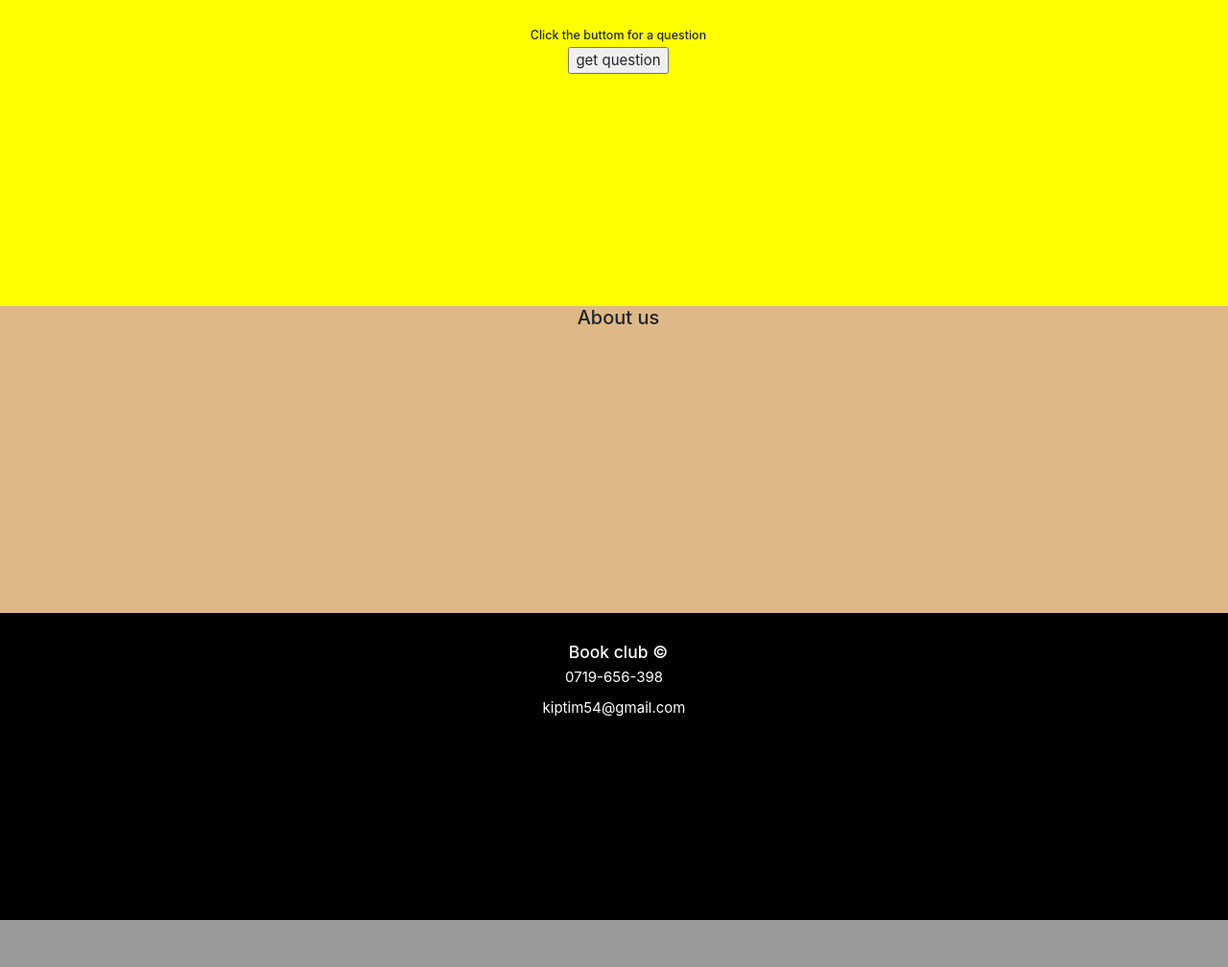
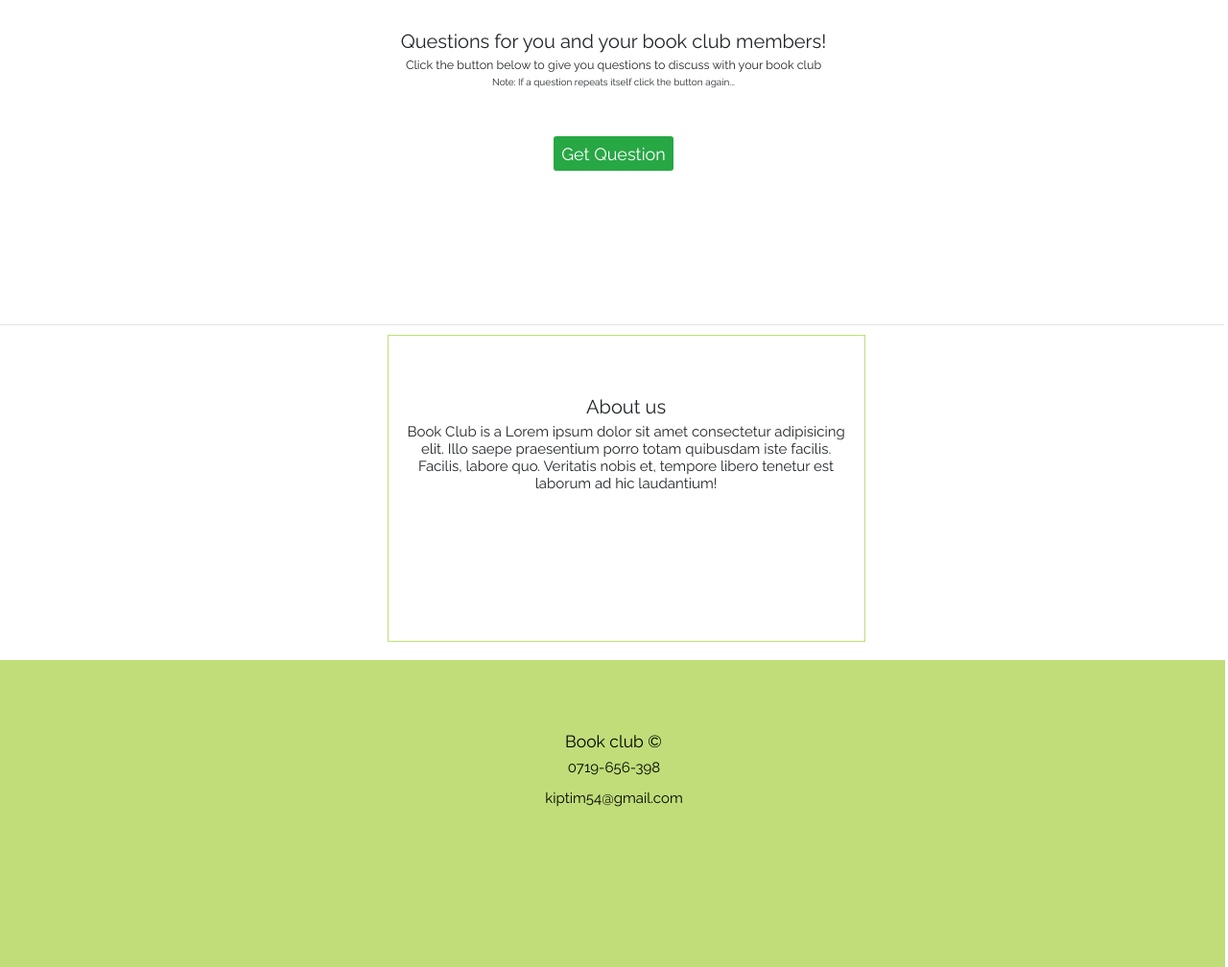
Before and after one commit to Kiptim54/BookClub, a Django app: page / in a window 1280 px wide. Shown: the part 746-1754 px from the top of the page at 96% size. Before the commit the page ends 1705 px from the top, so only its background shows below. Run offline with Django 3.2, Linux system fonts and the light colour scheme; some libraries are stand-ins or nearby versions.

Commit message:
add landing page is presentable

```diff
--- a/BookClub/settings.py
+++ b/BookClub/settings.py
@@ -65,6 +65,7 @@ TEMPLATES = [
                 'django.template.context_processors.request',
                 'django.contrib.auth.context_processors.auth',
                 'django.contrib.messages.context_processors.messages',
+                'django.template.context_processors.media',
             ],
         },
     },
@@ -130,4 +131,6 @@ BOOK_API_KEY='AIzaSyBq3oH1P0mDfWT5y1tzvnUbZIoUwFzU0ZM'
 # https://docs.djangoproject.com/en/2.0/howto/static-files/
 
 STATIC_URL = '/static/'
+MEDIA_URL = '/media/'
+MEDIA_ROOT = os.path.join(BASE_DIR, 'media')
 LOGIN_REDIRECT_URL='/'
--- a/bookclubapp/static/css/base.css
+++ b/bookclubapp/static/css/base.css
@@ -1,9 +1,21 @@
+html, body {
+    max-width: 100%;
+    overflow-x: hidden;
+}
 *{
     font-size:15px;
     margin:0;
-    margin-right: -9px;
-    overflow-x: hidden;
 
+
+    font-family: 'Raleway', sans-serif;
+    padding:0;
+    margin-left: -3px;
+    margin-right: -2px;
+
+}
+.row{
+    margin-right: -15px;
+    margin-left: -9px;
 }
 .container-fluid {
     width: 100%;
@@ -13,8 +25,9 @@
     margin-left: auto;
 }
 nav{
-    background:black;
+
     margin-bottom: -10px;
+
 }
 nav li{
     display:inline-block;
@@ -25,8 +38,8 @@ nav li{
     float:right;
 
 }
-nav a{
-    color:white;
+nav a, nav a:hover{
+    color:#85aa2c;
 }
  ul {
     margin-top: 0;
@@ -45,34 +58,46 @@ img{
 
 #books{
     height:80vh;
-    background:pink;
     margin:0;
-    background-image: url("https://images.pexels.com/photos/405031/pexels-photo-405031.jpeg?auto=compress&cs=tinysrgb&dpr=2&h=650&w=940");
+    background-image: url("https://images.pexels.com/photos/733854/pexels-photo-733854.jpeg?auto=compress&cs=tinysrgb&dpr=2&h=650&w=940");
     background-attachment: fixed;
     background-size: cover;
     background-repeat: no-repeat;
     width: 100vw;
+    color:white;
+
+}
+#books h1{
+    font-size: 230%;
+    padding-top:5%;
 
 }
 .randoms{
     height:40vh;
-    background:yellow;
     margin:0;
     padding:2em;
     width: 100vw;
+    margin-bottom:2%;
+    padding:3%;
 }
+
 .ideas{
     height:40vh;
-    background:burlywood;
     margin:0;
     width: 100vw;
+    padding:3%;
+    padding-top: 10%;
+    width:80%;
+    margin-left:65%;
+    border:solid 1px #C0DD79;
+    margin-bottom: 3%;
 }
 .footer{
     height:40vh;
-    background:black;
-    color:white;
+    background:#C0DD79;
+    color:black;
     margin:0;
-    padding:2em;
+    padding:5em;
     width: 100vw;
 }
 #formbooks{
--- a/bookclubapp/static/js/scripts.js
+++ b/bookclubapp/static/js/scripts.js
@@ -108,15 +108,17 @@ $(document).ready(function(){
 
     $.ajax({
         'url':url,
-        'type':'POST',
+        'type':'GET',
         'data':$(this).serialize(),
         'dataType':'json',
         'success': function(response){
+            $(".new").empty()
             for(i=0; i<10; i++){
                 console.log(JSON.stringify(response))
                 // alert(JSON.stringify(response[i].volumeInfo.title))
+
                 $(".searched").hide()
-                $(".new").append(` <img style="display:inline-block; height: 50%; width:auto;" class="img-responsive" src=${JSON.stringify(response[i].volumeInfo.imageLinks.smallThumbnail)} alt="here"/>`)
+                $(".new").append(` <img style="display:inline-block; height: 100%; width:auto;" class="img-responsive" src=${JSON.stringify(response[i].volumeInfo.imageLinks.smallThumbnail)} alt="here"/>`)
                 $("form")[0].reset()
 
 
--- a/bookclubapp/templates/api/base.html
+++ b/bookclubapp/templates/api/base.html
@@ -9,6 +9,7 @@
     <link rel="stylesheet" href="https://maxcdn.bootstrapcdn.com/bootstrap/3.3.7/css/bootstrap.min.css" integrity="sha384-BVYiiSIFeK1dGmJRAkycuHAHRg32OmUcww7on3RYdg4Va+PmSTsz/K68vbdEjh4u" crossorigin="anonymous">
     <link rel="stylesheet" href="https://maxcdn.bootstrapcdn.com/bootstrap/4.0.0/css/bootstrap.min.css" integrity="sha384-Gn5384xqQ1aoWXA+058RXPxPg6fy4IWvTNh0E263XmFcJlSAwiGgFAW/dAiS6JXm" crossorigin="anonymous">
     <link rel="stylesheet" href="{% static 'css/base.css'%}">
+    <link href="https://fonts.googleapis.com/css?family=Playfair+Display|Sofia" rel="stylesheet">
     {% if title %}
     <title>{{title}}</title>
     {%else%}
--- a/bookclubapp/templates/forms/base.html
+++ b/bookclubapp/templates/forms/base.html
@@ -8,6 +8,7 @@
     <link rel="stylesheet" href="https://maxcdn.bootstrapcdn.com/bootstrap/3.3.7/css/bootstrap.min.css" integrity="sha384-BVYiiSIFeK1dGmJRAkycuHAHRg32OmUcww7on3RYdg4Va+PmSTsz/K68vbdEjh4u" crossorigin="anonymous">
     <link rel="stylesheet" href="https://maxcdn.bootstrapcdn.com/bootstrap/4.0.0/css/bootstrap.min.css" integrity="sha384-Gn5384xqQ1aoWXA+058RXPxPg6fy4IWvTNh0E263XmFcJlSAwiGgFAW/dAiS6JXm" crossorigin="anonymous">
     <link rel="stylesheet" href="{% static 'css/base.css'%}">
+    <link href="https://fonts.googleapis.com/css?family=Playfair+Display|Sofia" rel="stylesheet">
     {% if title %}
     <title>{{title}}</title>
     {%else%}
--- a/bookclubapp/templates/registration/base.html
+++ b/bookclubapp/templates/registration/base.html
@@ -8,6 +8,7 @@
     <link rel="stylesheet" href="https://maxcdn.bootstrapcdn.com/bootstrap/3.3.7/css/bootstrap.min.css" integrity="sha384-BVYiiSIFeK1dGmJRAkycuHAHRg32OmUcww7on3RYdg4Va+PmSTsz/K68vbdEjh4u" crossorigin="anonymous">
     <link rel="stylesheet" href="https://maxcdn.bootstrapcdn.com/bootstrap/4.0.0/css/bootstrap.min.css" integrity="sha384-Gn5384xqQ1aoWXA+058RXPxPg6fy4IWvTNh0E263XmFcJlSAwiGgFAW/dAiS6JXm" crossorigin="anonymous">
     <link rel="stylesheet" href="{% static 'css/base.css'%}">
+    <link href="https://fonts.googleapis.com/css?family=Playfair+Display" rel="stylesheet">
     {% if title %}
     <title>{{title}}</title>
     {%else%}
--- a/bookclubapp/templates/views/base.html
+++ b/bookclubapp/templates/views/base.html
@@ -9,6 +9,7 @@
     <link rel="stylesheet" href="https://maxcdn.bootstrapcdn.com/bootstrap/3.3.7/css/bootstrap.min.css" integrity="sha384-BVYiiSIFeK1dGmJRAkycuHAHRg32OmUcww7on3RYdg4Va+PmSTsz/K68vbdEjh4u" crossorigin="anonymous">
     <link rel="stylesheet" href="https://maxcdn.bootstrapcdn.com/bootstrap/4.0.0/css/bootstrap.min.css" integrity="sha384-Gn5384xqQ1aoWXA+058RXPxPg6fy4IWvTNh0E263XmFcJlSAwiGgFAW/dAiS6JXm" crossorigin="anonymous">
     <link rel="stylesheet" href="{% static 'css/base.css'%}">
+    <link href="https://fonts.googleapis.com/css?family=Playfair+Display|Raleway" rel="stylesheet">
     {% if title %}
     <title>{{title}}</title>
     {%else%}
--- a/bookclubapp/templates/views/index.html
+++ b/bookclubapp/templates/views/index.html
@@ -11,32 +11,62 @@
     <div class="row">
         <div class="col-md-12,col-lg-12 col-xs-12 text-center">
             <div id="books">
-                <h5>Books carousel goes here</h5>
+                <h1>Brenda's Book Club</h1>
+                <img src="static/photos/book.png" class="img-repsonsive" style="height:50%; width:auto;" alt="commnune logo">
+            </div>
+            </div>
+            </div>
+            <div class="row">
+                    <div class="col-xs-12 text-center">
+                            <div class="randoms">
 
-            </div>
-            <div class="randoms">
-                <h5>Click the buttom for a question</h5>
+                                    <h2>Questions for you and your book club members!</h2>
+                                    <h5>Click the button below to give you questions to discuss with your book club</h5>
+                                    <h6>Note: If a question repeats itself click the button again...</h6>
+                                    <br>
+                                    <br>
 
                                     <form action="{% url 'question' %}" method="post" id="randomquestions">
                                             {% csrf_token %}
-                    <input type="submit" name="random" id="questions" value="get question">
+                                        <input style="font-size:120%" class="btn btn-success"type="submit" name="random" id="questions" value="Get Question">
                                     </form>
-                <div class="questions">
+
+                                    <div class="questions" style="font-size:200%">
 
                                     </div>
 
+
                                 </div>
-            <div class="ideas">
+                                <hr>
+                    </div>
+            </div>
+
+           <div class="row">
+                <div class="col-xs-6 ">
+                        <div class="ideas text-center ">
                                 <h2>About us</h2>
+                                <h5>
+                                    <p>Book Club is a Lorem ipsum dolor sit amet consectetur adipisicing elit. Illo saepe praesentium porro totam quibusdam iste facilis. Facilis, labore quo. Veritatis nobis et, tempore libero tenetur est laborum ad hic laudantium!</p>
+                                </h5>
                             </div>
+                </div>
+           </div>
+
+            <div class="row">
+                    <div class="col-xs-12">
                             <div class="footer text-center">
                                     <h3>Book club &copy;</h3>
                                     <p>0719-656-398</p>
                                     <p>kiptim54@gmail.com</p>
                                 </div>
+
                         </div>
             </div>
+
+
         </div>
+    </div>
+
 {% block scripts %}
 {{block.super}}
 <script type='text/javascript' src='{% static 'js/scripts.js'%}'></script>
--- a/bookclubapp/urls.py
+++ b/bookclubapp/urls.py
@@ -1,5 +1,7 @@
 from django.urls import path, include
 from . import views
+from django.conf import settings
+from django.conf.urls.static import static
 
 urlpatterns = [
     path('', views.landing_page, name='landing_page'),
@@ -16,3 +18,6 @@ urlpatterns = [
     path('ajax/questions', views.get_question, name='question'),
 
 ]
+
+if settings.DEBUG:
+    urlpatterns+= static(settings.MEDIA_URL, document_root = settings.MEDIA_ROOT)
--- a/bookclubapp/views.py
+++ b/bookclubapp/views.py
@@ -20,7 +20,7 @@ def landing_page(request):
 def books_page(request):
     title="Book Club | Book Suggestions"
     try:
-        book_searched=search_books('chicklit')
+        book_searched=search_books('africa')
         return render(request, 'api/books.html', {"books":book_searched, "title":title})
     except:
         error="Sorry you seem to be having an internet connection problem.Try again"
@@ -28,17 +28,30 @@ def books_page(request):
     return render(request, 'api/books.html', {"title":title, "error":error})
 
 
-
+global search_term
 def search_book(request):
     title="Book Results"
-    # try:
-    search_term = request.GET.get('searchbook')
-    book_searched = search_books(search_term)
+    # search_term = request.GET.get('searchbook')
+    # book_searched = search_books(search_term)
+    # print("hey")
+    # print(search_term)
+    search_term="None"
+    try:
+        if 'searchbook' in request.GET and request.GET['searchbook']:
+            search_term=request.GET.get('searchbook')
+            print(search_term)
+            print("hey again")
+        book_searched = search_books(search_term)
 
-    if 'searchbook' in request.GET and request.GET['searchbook']:
-        search_term=request.GET.get('searchbook')
-        book_searched = search_books(search_term)
-    return JsonResponse(book_searched, safe=False)
+        return JsonResponse(book_searched, safe=False)
+    except:
+        error="No results"
+
+    return JsonResponse(error, safe=False)
+
+
+
+
 
 
 
--- a/requirements.txt
+++ b/requirements.txt
@@ -1,9 +1,13 @@
 astroid==1.6.4
+confusable-homoglyphs==3.1.1
 Django==2.0
 django-bootstrap3==10.0.1
+django-registration==2.4.1
 isort==4.3.4
 lazy-object-proxy==1.3.1
 mccabe==0.6.1
+Pillow==5.1.0
+pkg-resources==0.0.0
 psycopg2==2.7.4
 pylint==1.9.1
 pytz==2018.4
```
Also changed, not shown: bookclubapp/static/photos/LogoMakr_1YopOC.png (added), bookclubapp/static/photos/LogoMakr_4e73IU.png (added), bookclubapp/static/photos/book.png (added). Lines whose indentation alone changed are shown as unchanged.
